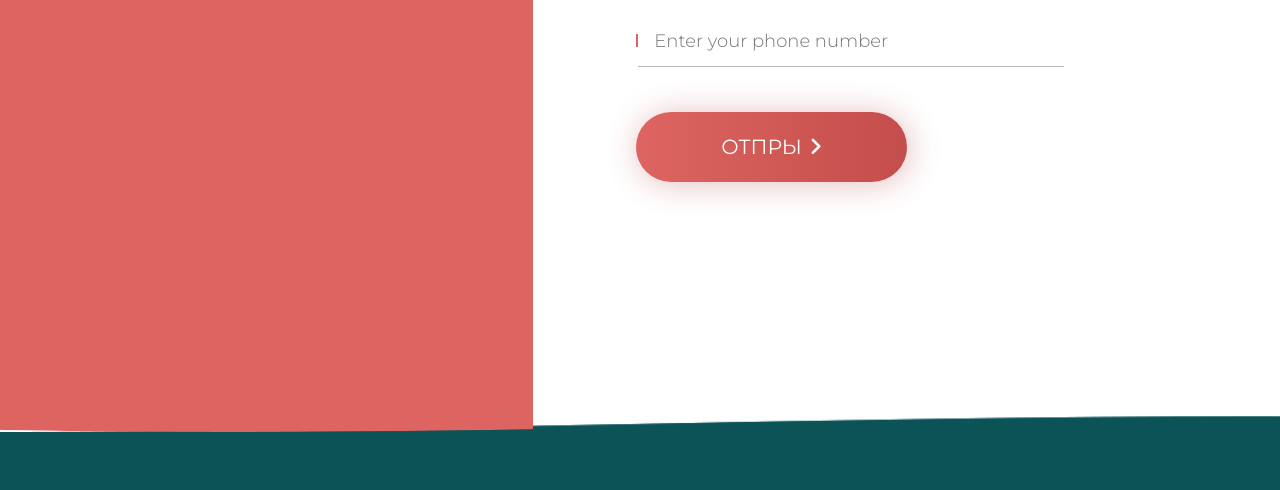
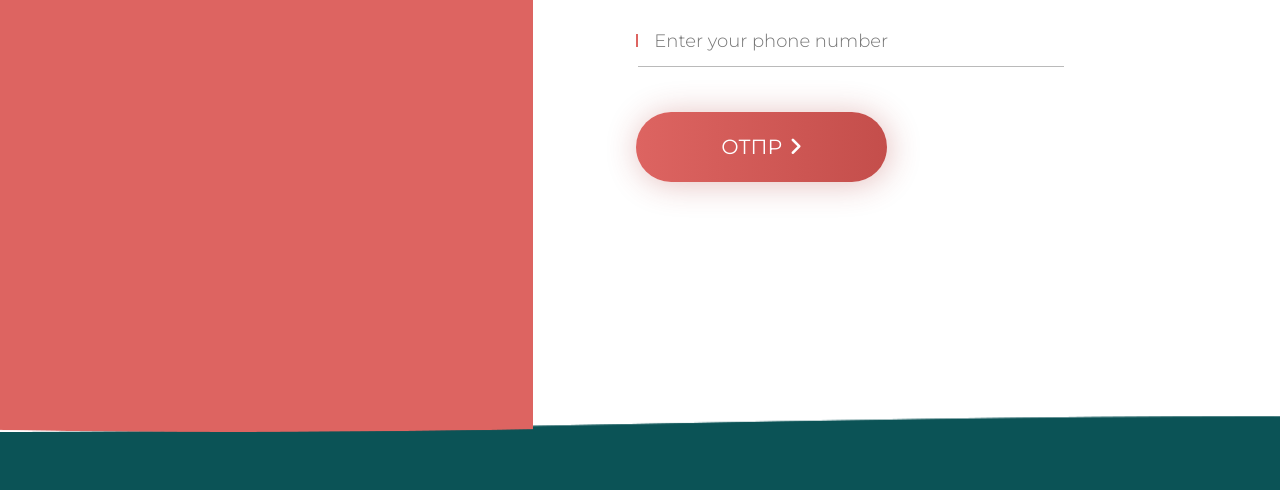
Before and after one commit to Akking05/polyclinic, a plain HTML site: page index.html in a window 1280 px wide. Shown: the part 7974-8464 px from the top of the page. Drawn offline with nearby package versions, Linux system fonts and the light colour scheme.

Commit message:
Update index.html

```diff
--- a/index.html
+++ b/index.html
@@ -683,7 +683,7 @@
 						<span class="line"></span><input type="email" name="your-email" placeholder="Enter your e-mail">
 						<span class="line"></span><input type="tel" name="your-tel" placeholder="Enter your phone number"
 							data-toggle="tooltip" data-placement="bottom" title="Phone number should contain '+' and 12 digits">
-						<button class="dps-btn" id="contact-button"><span class="button-helper"></span>отпры<i
+						<button class="dps-btn" id="contact-button"><span class="button-helper"></span>отпр<i
 								class="fa fa-angle-right" aria-hidden="true"></i>
 						</button>
 					</form>
```
